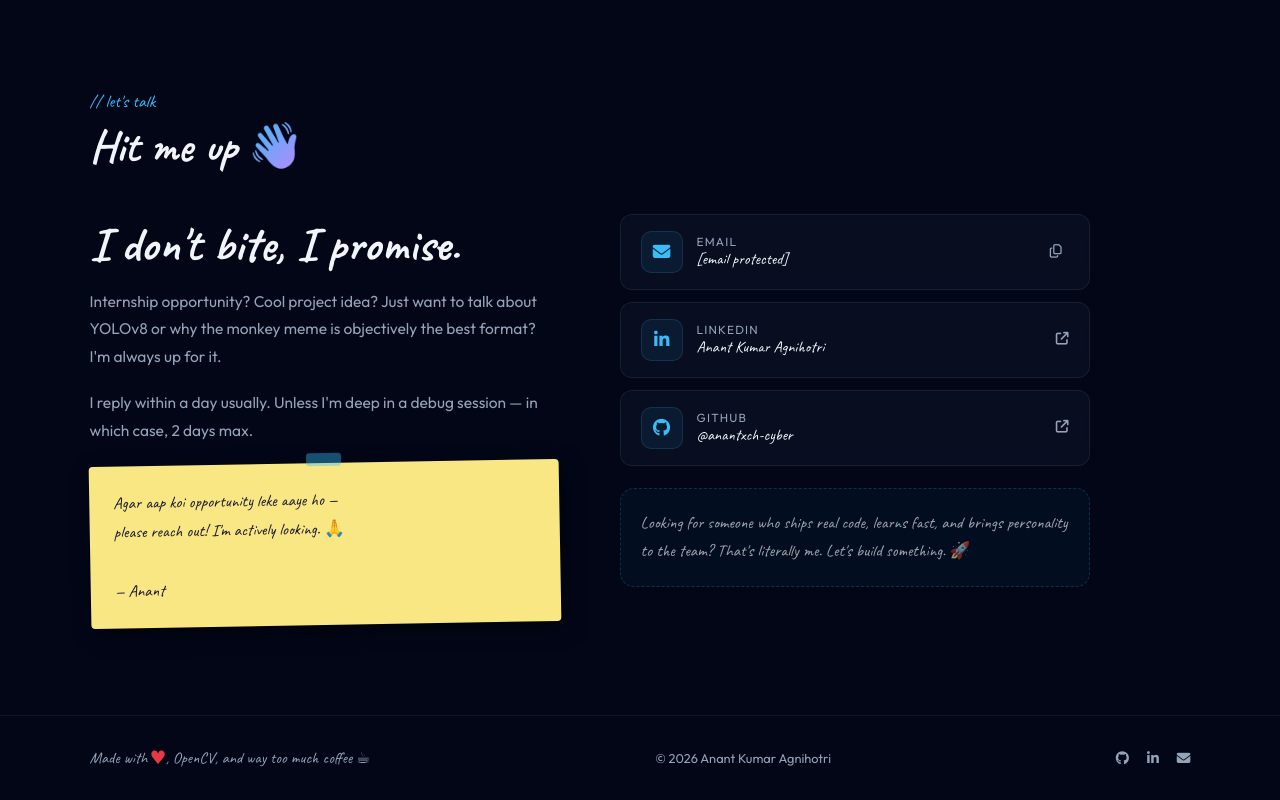
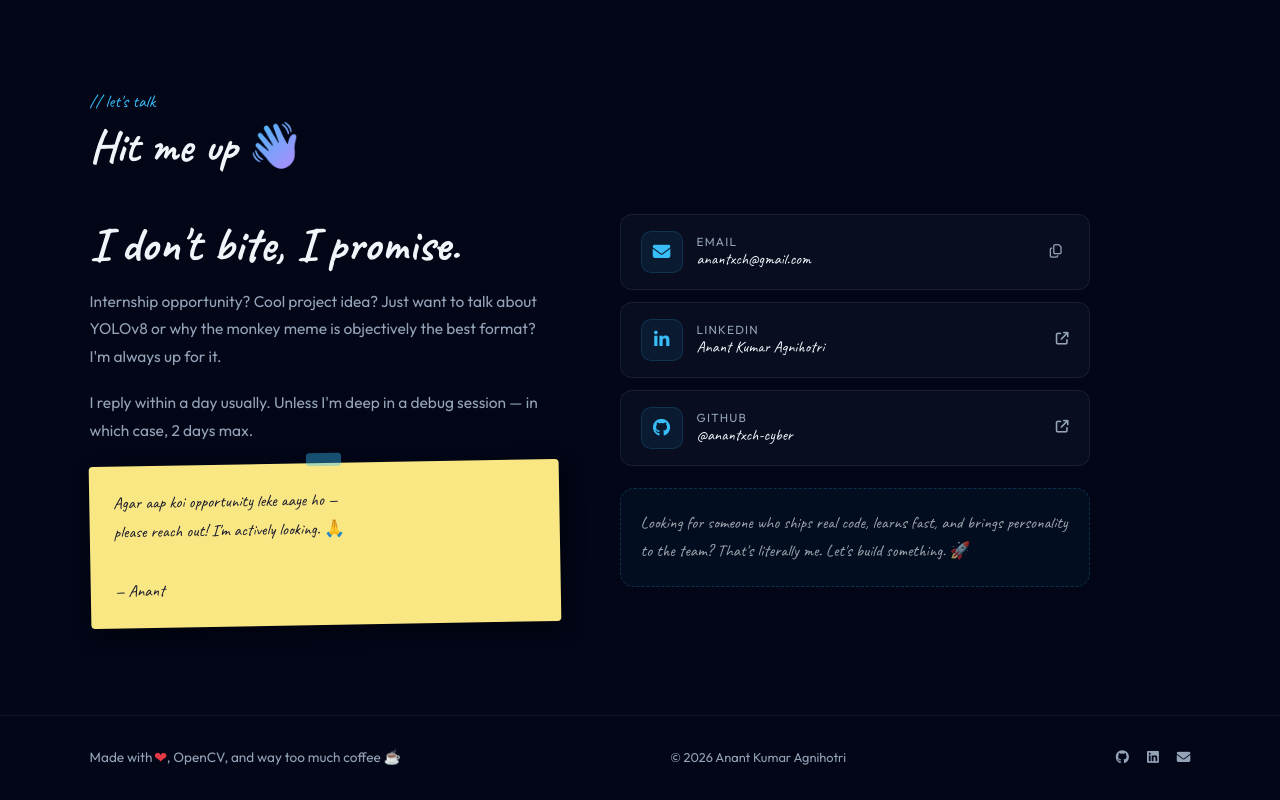
Before and after one commit to anantxch-cyber/portfolio, a plain HTML site: page index.html in a window 1280 px wide. Shown: the part 6143-6943 px from the top of the page. Drawn offline with Linux system fonts and the light colour scheme; animation ran at ten frames a second.

```diff
--- a/index.html
+++ b/index.html
@@ -1384,9 +1384,9 @@
       </div>
     </div>
     <div class="contact-links reveal">
-      <a href="/cdn-cgi/l/email-protection#3a5b545b544e4259527a5d575b535614595557" class="clink">
+      <a href="mailto:anantxch@gmail.com" class="clink">
         <div class="clink-ico"><i class="fa-solid fa-envelope"></i></div>
-        <div><div class="clink-lbl">Email</div><div class="clink-val"><span class="__cf_email__" data-cfemail="bddcd3dcd3c9c5ded5fddad0dcd4d193ded2d0">[email&#160;protected]</span></div></div>
+        <div><div class="clink-lbl">Email</div><div class="clink-val"><div class="clink-val">anantxch@gmail.com</div></div></div>
         <button class="clink-copy" onclick="copyTxt(event,'anantxch@gmail.com')" title="Copy"><i class="fa-regular fa-copy"></i></button>
       </a>
       <a href="https://linkedin.com/in/anant-kumar-agnihotri-5a1950392" target="_blank" class="clink">
@@ -1408,12 +1408,21 @@
 
 <!-- FOOTER -->
 <footer>
-  <span class="handfoot">Made with <span class="fhrt">♥</span>, OpenCV, and way too much coffee ☕</span>
+  <span class="handfont">Made with <span class="fhrt">❤</span>, OpenCV, and way too much coffee ☕</span>
   <span style="font-size:.8rem;">© 2026 Anant Kumar Agnihotri</span>
+
   <div style="display:flex;gap:18px;">
-    <a href="https://github.com/anantxch-cyber" target="_blank"><i class="fa-brands fa-github"></i></a>
-    <a href="https://linkedin.com/in/anant-kumar-agnihotri-5a1950392" target="_blank"><i class="fa-brands fa-linkedin-in"></i></a>
-    <a href="/cdn-cgi/l/email-protection#a7c6c9c6c9d3dfc4cfe7c0cac6cecb89c4c8ca"><i class="fa-solid fa-envelope"></i></a>
+    <a href="https://github.com/anantxch-cyber" target="_blank">
+      <i class="fa-brands fa-github"></i>
+    </a>
+
+    <a href="https://linkedin.com/in/anant-kumar-agnihotri-5a1950392" target="_blank">
+      <i class="fa-brands fa-linkedin"></i>
+    </a>
+
+   <a href="mailto:anantxch@gmail.com" target="_blank" title="Email Me">
+    <i class="fa-solid fa-envelope"></i>
+   </a>
   </div>
 </footer>
 
```
Also changed, not shown: 1 other file.
